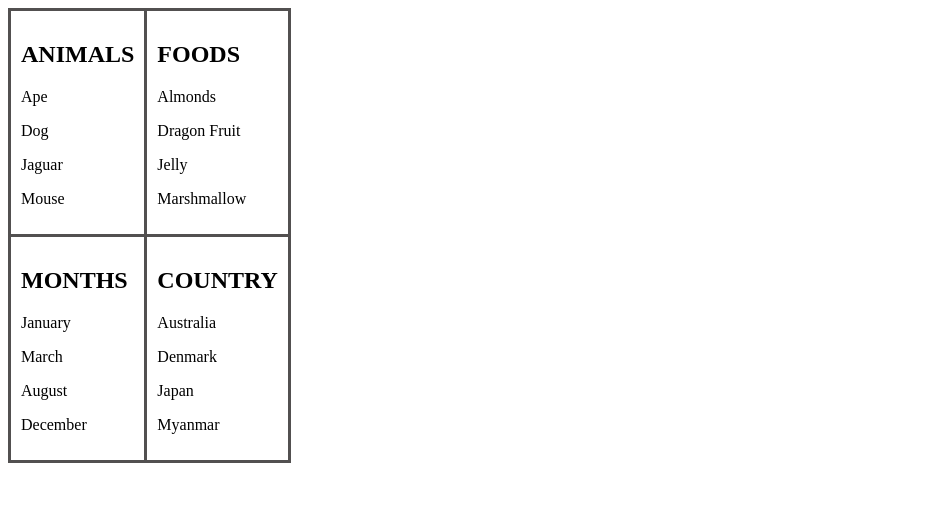
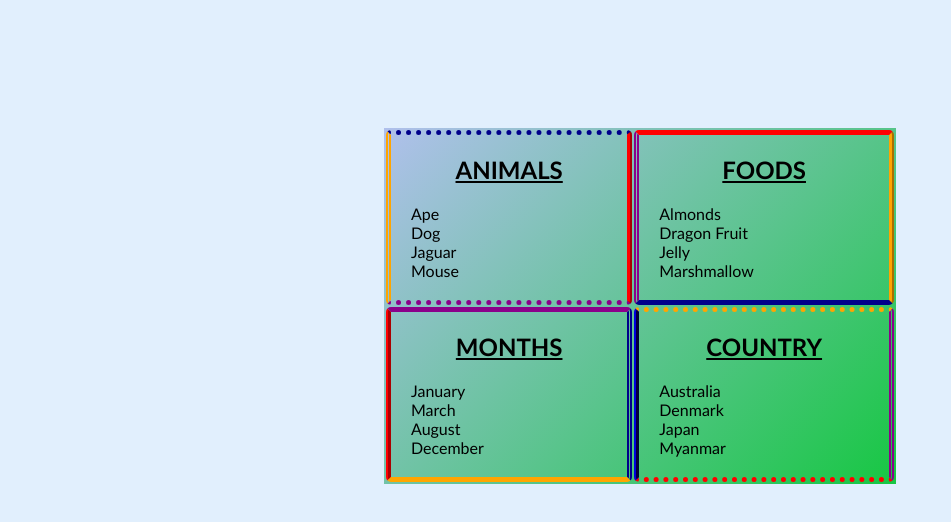
Before and after one commit to davelyng/Obejero_Lab3, a plain HTML site: page index.html in a window 1280 px wide. Shown: the whole page, without its empty margins (0-951 px from the left). Drawn offline with Linux system fonts and the light colour scheme.

Commit message:
Update style.css

```diff
--- a/style.css
+++ b/style.css
@@ -1,11 +1,68 @@
-table{
-    border-collapse: collapse;
+body {
+    background-color: rgb(225, 239, 253);
+    font-family: 'Trebuchet MS', 'Lucida Sans Unicode', 'Lucida Grande', 'Lucida Sans', Arial, sans-serif;
+    margin: 5%;
+    padding: 5%;
 }
-th, td{
-    border: solid rgb(82, 80, 80);
-    padding: 10px;
-    margin: 10px;
+
+table {
+    width: 50%;
 }
-th{
-    background-color: bisque;
+
+.container {
+    display: flex;
+    justify-content: center;
 }
+
+.gradient-bg {
+    background-image: linear-gradient(135deg, #b0c0ec, #17c743);
+  }
+
+.animals, .countries, .months, .foods {
+    text-align: left;
+}
+
+.border {
+    padding: 20px;
+    margin: 20px;
+    border-width: 5px;
+    border-radius: 5px;
+}
+
+.animals {
+    border-style: dotted;
+    border-right-style: ridge;
+    border-left-style: double;
+    border-color: darkblue red darkmagenta orange;
+}
+
+.countries {
+    border-style: dotted;
+    border-right-style: double;
+    border-left-style: ridge;
+    border-color: orange darkmagenta red darkblue;
+}
+
+.months {
+    border-style: solid;
+    border-right-style: double;
+    border-left-style: ridge;
+    border-color: darkmagenta darkblue orange red;
+}
+
+.foods {
+    border-style: solid;
+    border-right-style: ridge;
+    border-left-style: double;
+    border-color: red orange darkblue darkmagenta;
+}
+
+h2 {
+    margin-top: 0;
+    text-decoration: underline;
+    text-align: center;
+}
+
+p {
+    margin: 0;
+}
```
